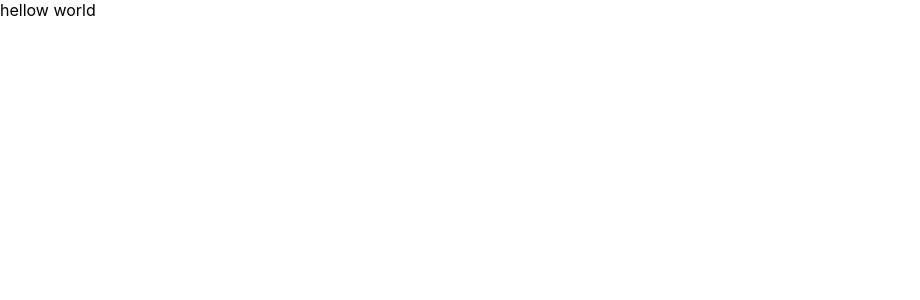
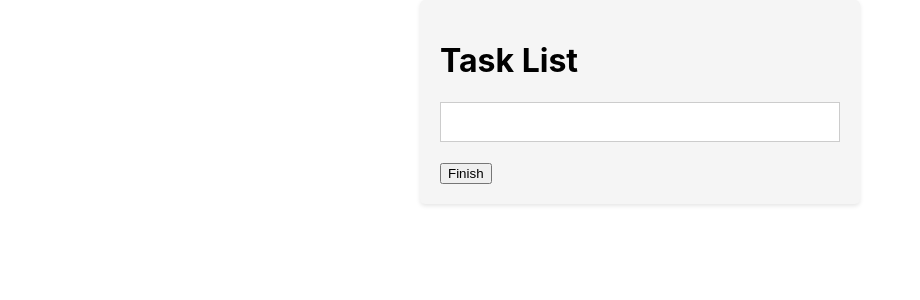
Before and after one commit to kevin-roan/react-redux-todo-app, a React (Create React App) app: page / in a window 1280 px wide. Shown: the top 300 px of the page, without its empty margins (0-920 px from the left). Built offline with nearby package versions, Linux system fonts and the light colour scheme.

Commit message:
input box

```diff
--- a/src/App.js
+++ b/src/App.js
@@ -1,5 +1,10 @@
 import React from "react";
+import Container from "./Container/Container";
 
 export default function App() {
-  return <div>hellow world</div>;
+  return (
+    <div>
+      <Container />
+    </div>
+  );
 }
--- /dev/null
+++ b/src/Container/Container.css
@@ -0,0 +1,22 @@
+.container {
+  width: 100%;
+  max-width: 400px;
+  margin: 0 auto;
+  padding: 20px;
+  background-color: #f5f5f5;
+  border-radius: 5px;
+  box-shadow: 0 2px 4px rgba(0, 0, 0, 0.1);
+}
+
+.input-container {
+  display: flex;
+  margin-bottom: 20px;
+}
+
+.input-container input {
+  flex: 1;
+  padding: 10px;
+  font-size: 16px;
+  border: 1px solid #ccc;
+  border-raduis: 5px;
+}
--- /dev/null
+++ b/src/Container/Container.js
@@ -0,0 +1,16 @@
+import React from "react";
+import "./Container.css";
+
+export default function Container() {
+  return (
+    <div className="container">
+      <div className="input-box">
+        <h1 className="title">Task List</h1>
+        <div className="input-container">
+          <input type="text" />
+        </div>
+        <button>Finish</button>
+      </div>
+    </div>
+  );
+}
```
Also changed, not shown: src/Header/Header.css (added, +16 -0 lines), src/Header/Header.js (added, +11 -0 lines).
